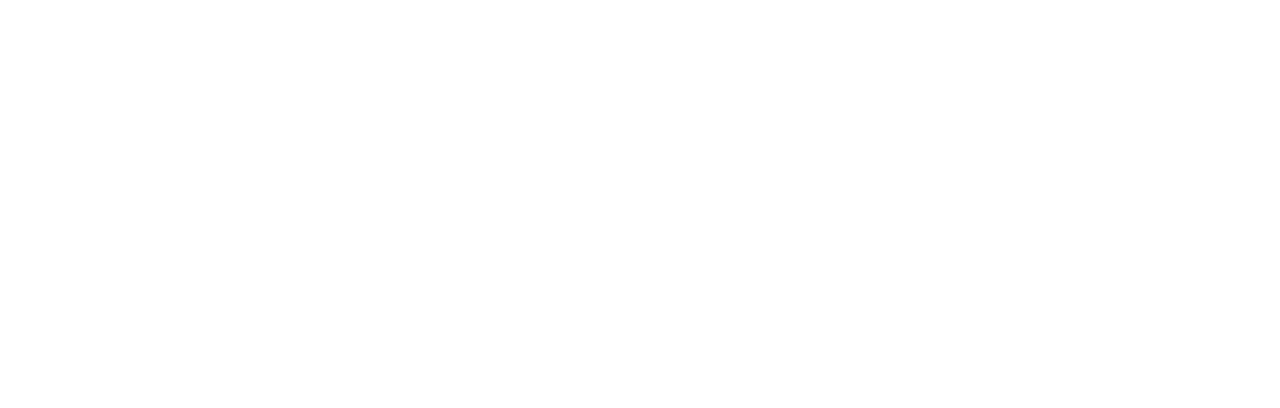
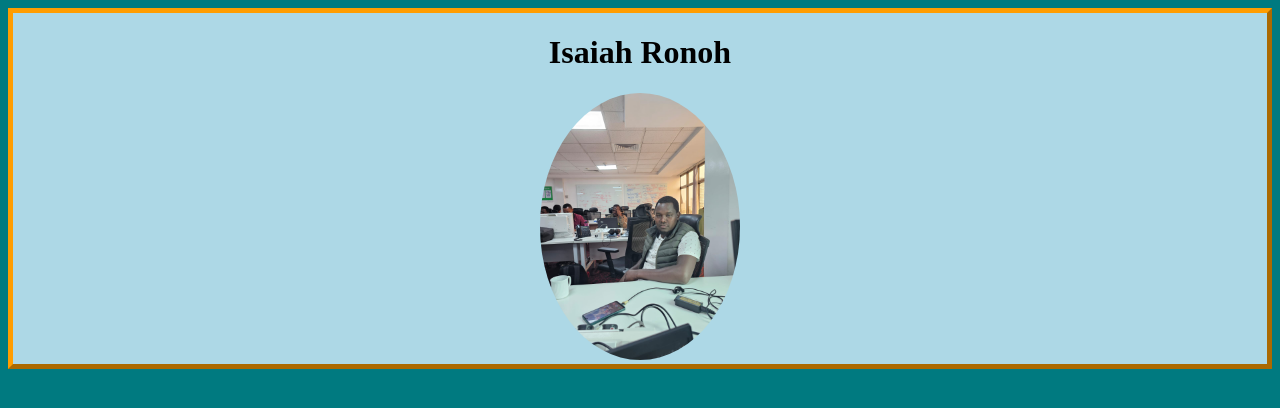
Before and after one commit to pkoriris/Week1-Independent-Project--Portfolio-Landing-Page, a plain HTML site: page index.html in a window 1280 px wide. Drawn offline with Linux system fonts and the light colour scheme; files whose address does not match are found by name.

Commit message:
add a photo and html modification on spacing

```diff
--- a/index.html
+++ b/index.html
@@ -1,4 +1,4 @@
-<!-- <!DOCTYPE html>
+<!DOCTYPE html>
 <html>
 <head>
 <meta name="viewport" content="width=device-width, initial-scale=1">
@@ -16,19 +16,17 @@
 </head>
 <body style="background-color:rgb(0, 122, 128);">
 
-<p>Check out <a href="https://github.com/pkoriris/CypressTests.git">Automation in Cypress</a> Github Action-work in progress</p>
-<p><strong> Languages & Frameworks used Includes: </strong></p>
-<ul>
-    <li>Javascript</li>
-    <li>Cypress Framework</li>
-         </ul>
-                 <h3>About Me</h3>
-         <p>I am a Computer Science proffessional from University of Kabinga with Adverse knowledge as a Software engineer <span>with experience spanning 4 years in Telecommunication industry<br>I use the expertise to mentor young engineers who are struggling to catch up with industry standards </span> concern to get tips on prograaming is to upskill and keep my coding skills upto date.<br>This renders my experience more efficient and can assist young/upcoming engineers in coping with the standards</p>
+  <div class="myDiv">
+    <h1>Isaiah Ronoh</h1>
+
+    <img src="C:\Users\Admin\OneDrive\Documents\Moringa\Week1-Independent-Project--Portfolio-Landing-Page\ironoh.jpg" alt="Passport" style="width:200px ">
+
+    </div>
 
         </body>
-</html> -->
+</html>
 
-<!DOCTYPE html>
+<!-- <!DOCTYPE html>
 <html lang="en">
 <head>
     <meta charset="UTF-8">
@@ -37,4 +35,4 @@
 </head>
 <body>
 </body>
-</html>
+</html> -->
```
Also changed, not shown: ironoh.jpg (added).
